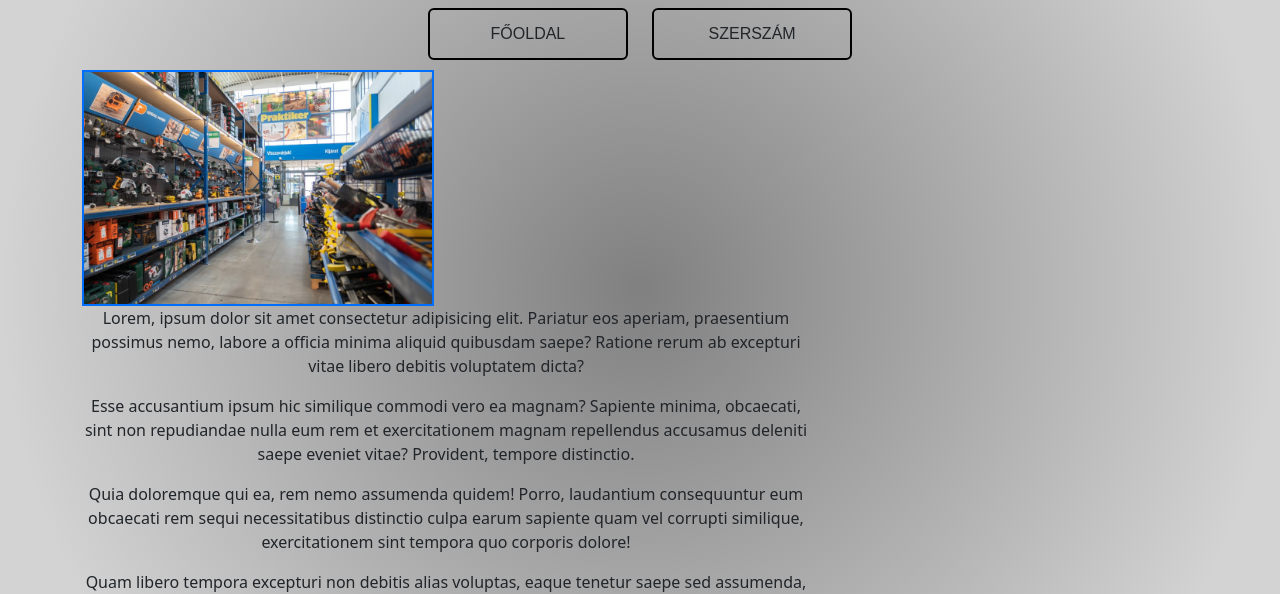
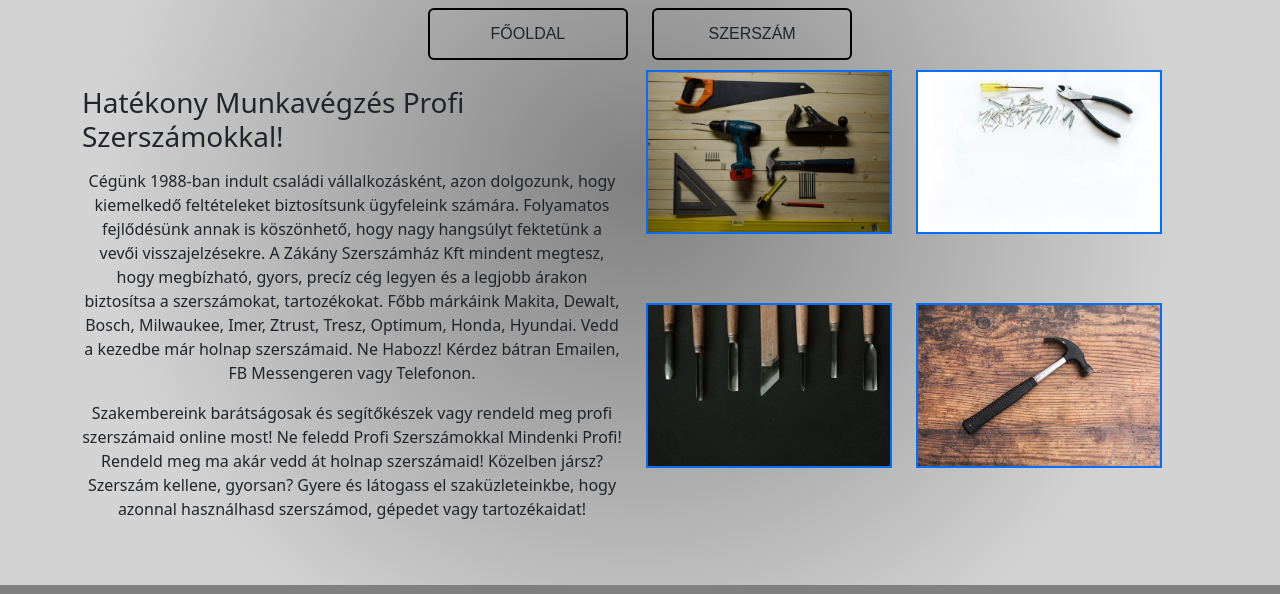
Before and after one commit to Rantohus/DIY_Barkacs.github.io, a plain HTML site: page Szerszam.html in a window 1280 px wide. Shown: the part 358-952 px from the top of the page. Drawn offline with nearby package versions, Linux system fonts and the light colour scheme.

Commit message:
modositas

```diff
--- a/Szerszam.html
+++ b/Szerszam.html
@@ -39,21 +39,45 @@
         </div>
         <section id="products"></section>
     </main>
+    <div class="container">
+      <div class="row">
 
-    <div class="container">
-        <div class="row">
-            <div class="col-md-4">
-              <img src="IMG/barkacs.jpg" alt="barkacs" class="img-fluid">
-            </div>
-  <div class="col-md-8">
-      <p>Lorem, ipsum dolor sit amet consectetur adipisicing elit. Pariatur eos aperiam, praesentium possimus nemo, labore a officia minima aliquid quibusdam saepe? Ratione rerum ab excepturi vitae libero debitis voluptatem dicta?</p>
-      <p>Esse accusantium ipsum hic similique commodi vero ea magnam? Sapiente minima, obcaecati, sint non repudiandae nulla eum rem et exercitationem magnam repellendus accusamus deleniti saepe eveniet vitae? Provident, tempore distinctio.</p>
-      <p>Quia doloremque qui ea, rem nemo assumenda quidem! Porro, laudantium consequuntur eum obcaecati rem sequi necessitatibus distinctio culpa earum sapiente quam vel corrupti similique, exercitationem sint tempora quo corporis dolore!</p>
-      <p>Quam libero tempora excepturi non debitis alias voluptas, eaque tenetur saepe sed assumenda, animi magni hic accusamus provident? Dicta nulla beatae architecto iure consectetur voluptatem unde nemo accusamus numquam officia?</p>
-      <p>Similique quo, id porro iusto saepe doloremque, vitae incidunt adipisci, aspernatur veritatis quaerat ut commodi. Tempora eveniet corporis excepturi eos. Cupiditate, voluptatibus animi? Rerum laboriosam dolor veritatis officia eligendi a.</p>
-  </div>
-</div>
-</div>
+        <div class="col-md-6">
+          <p><h3>Hatékony Munkavégzés Profi Szerszámokkal!</p></h3>
+
+          <p>Cégünk 1988-ban indult családi vállalkozásként, azon dolgozunk, hogy kiemelkedő feltételeket biztosítsunk ügyfeleink számára. Folyamatos fejlődésünk annak is köszönhető, hogy nagy hangsúlyt fektetünk a vevői visszajelzésekre.
+
+          A Zákány Szerszámház Kft mindent megtesz, hogy megbízható, gyors, precíz cég legyen és a legjobb árakon biztosítsa a szerszámokat, tartozékokat.
+
+          Főbb márkáink Makita, Dewalt, Bosch, Milwaukee, Imer, Ztrust, Tresz, Optimum, Honda, Hyundai. Vedd a kezedbe már holnap szerszámaid.
+
+          Ne Habozz! Kérdez bátran Emailen, FB Messengeren vagy Telefonon. </p>
+
+        <p> Szakembereink barátságosak és segítőkészek vagy rendeld meg profi szerszámaid online most!
+
+
+          Ne feledd Profi Szerszámokkal Mindenki Profi! Rendeld meg ma akár vedd át holnap szerszámaid!
+
+          Közelben jársz? Szerszám kellene, gyorsan? Gyere és látogass el szaküzleteinkbe, hogy azonnal használhasd szerszámod, gépedet vagy tartozékaidat!</p>
+      </div>
+    <div class="col-md-6 row">
+      <div class="col-md-6">
+        <img src="IMG/Tool1.jpg" alt="Szerszám" class="img-fluid">
+      </div>
+
+    <div class="col-md-6">
+       <img src="IMG/tool2.jpg" alt="Szerszám" class="img-fluid">
+    </div>
+          <div class="col-md-6">
+            <img src="IMG/tool3.jpg" alt="Szerszám" class="img-fluid">
+          </div>
+
+        <div class="col-md-6">
+           <img src="IMG/tool4.jpg" alt="Szerszám" class="img-fluid">
+        </div>
+      </div>
+      </div>
+      </div>
 
 
 
```
Also changed, not shown: Festek.html (+14 -12 lines), Szerszam2.html (+30 -12 lines), succes.html (+1 -1 lines), IMG/Tool1.jpg (added), IMG/tool2.jpg (added), IMG/tool3.jpg (added), IMG/tool4.jpg (added), IMG/tool5.jpg (added), IMG/tool6.jpg (added), IMG/tool7.jpg (added), IMG/tool8.jpg (added), 1 other file.
